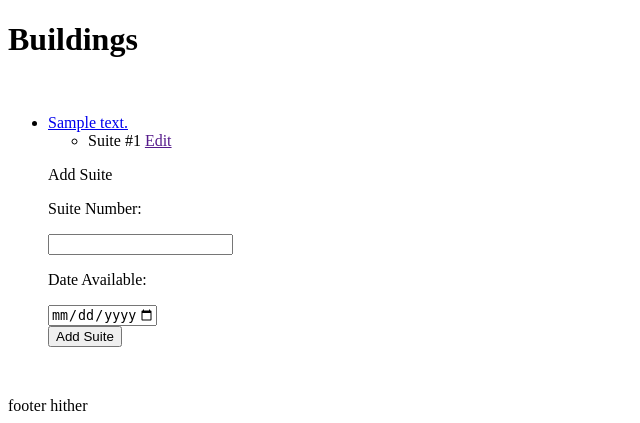
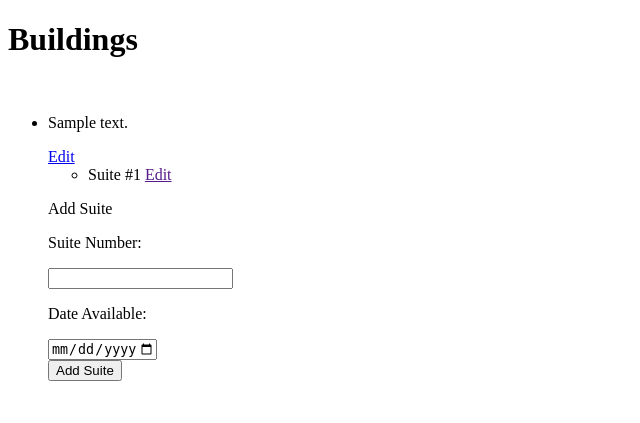
Before and after one commit to kosterjo/firstDjango, a Django app: page /leasingPortal/buildings/ in a window 1280 px wide. Shown: the part 68-491 px from the top of the page, without its empty margins (0-640 px from the left). Run offline with Django 3.2, Linux system fonts and the light colour scheme; tables that the repository leaves empty hold one stand-in row (values such as "Sample post"); some libraries are stand-ins or nearby versions.

Commit message:
added building edit button to buildings page

```diff
--- a/mysite/leasingPortal/templates/leasingPortal/buildings.html
+++ b/mysite/leasingPortal/templates/leasingPortal/buildings.html
@@ -8,7 +8,7 @@
   {% if buildings_and_suites %}
   <ul>
   	{% for building, suites in buildings_and_suites %}
-      <li><a href="{% url 'leasingPortal:building_detail' building.id %}">{{building.address}}</a></li>
+      <li><p>{{ building }}</p> <a href="{% url 'leasingPortal:building_edit' building.id %}" title="">Edit</a></li>
 
       <ul>
         {% for suite in suites %}
```
